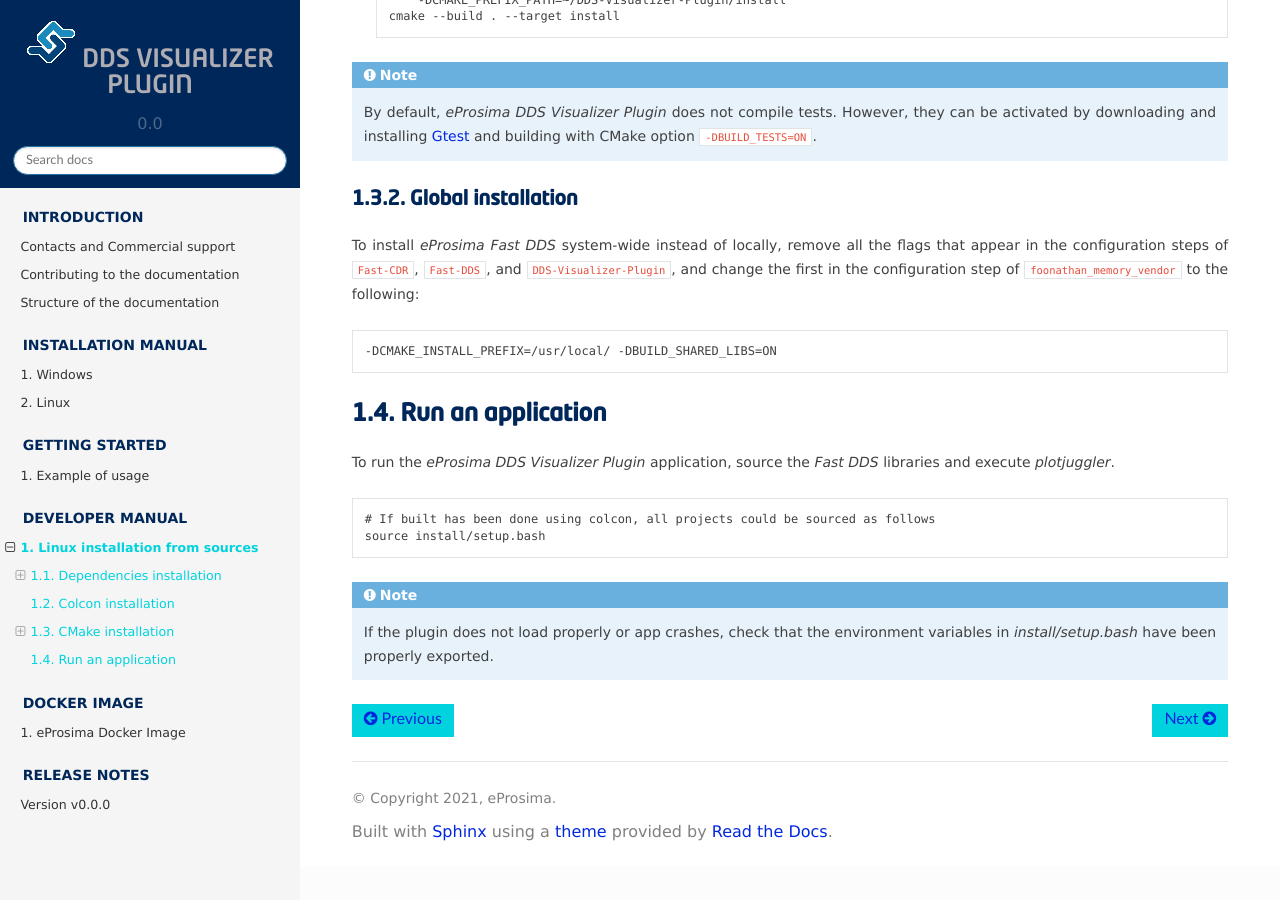
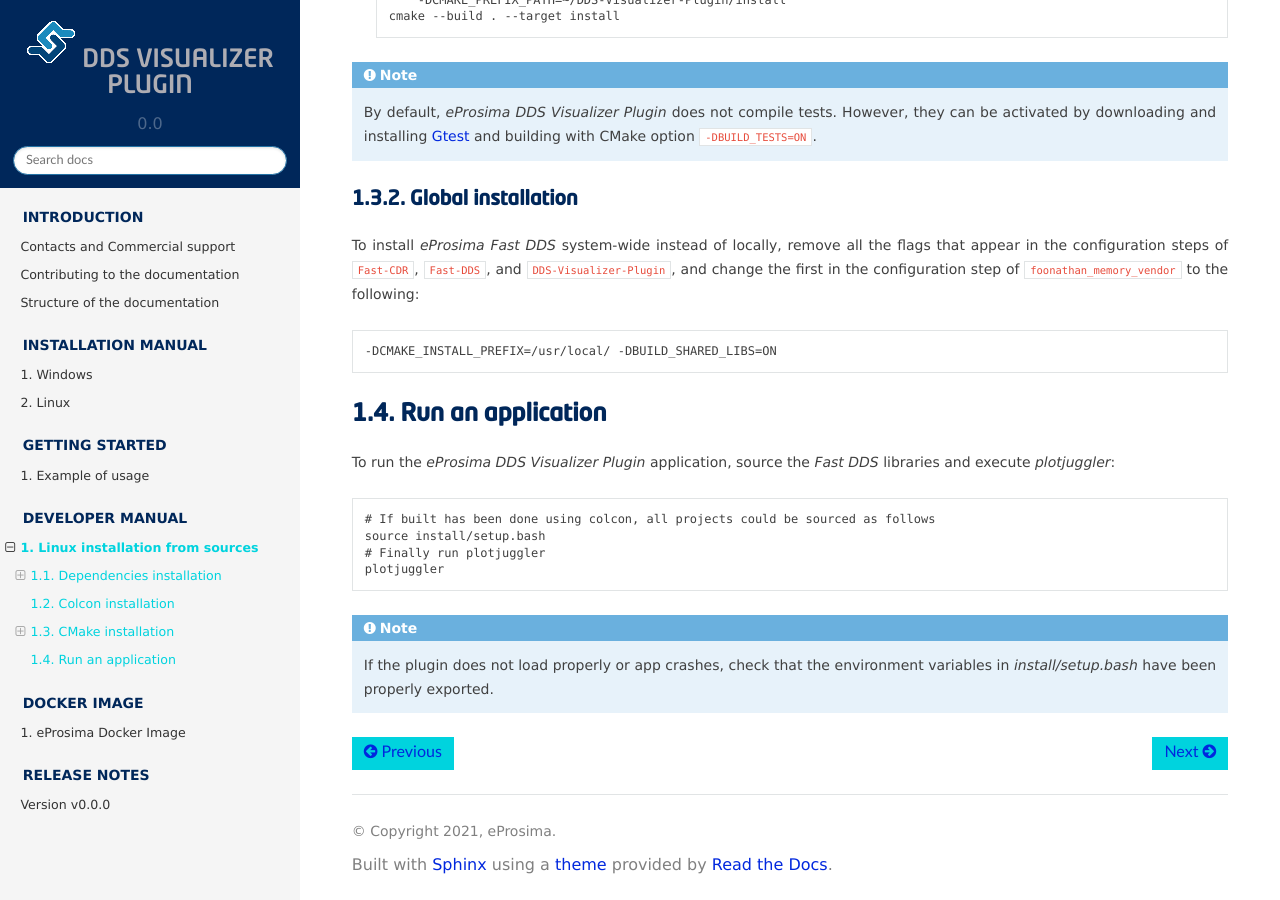
Before and after one commit to eProsima/fastdds-visualizer-plugin, a Sphinx documentation site: the page built from docs/rst/developer_manual/installation/sources/linux.rst, in a window 1280 px wide and 900 px high, scrolled down 4538 px. Built offline with Sphinx 7.4.7 and the Read the Docs theme 2.0.0, drawn with Linux system fonts in a browser that asks for light colours; before the commit the page ends 5404 px from its top, so only the background shows below that.

Commit message:
Snippet plotjuggler
Signed-off-by: Anton Rey <aanton.rv@gmail.com>

```diff
--- a/docs/rst/developer_manual/installation/sources/linux.rst
+++ b/docs/rst/developer_manual/installation/sources/linux.rst
@@ -303,14 +303,17 @@ Run an application
 ==================
 
 To run the *eProsima DDS Visualizer Plugin* application, source the *Fast DDS* libraries
-and execute `plotjuggler`.
-
-.. TODO #15077. Explain how to run plotjuggler and import this plugin
+and execute `plotjuggler`:
 
 .. code-block:: bash
 
     # If built has been done using colcon, all projects could be sourced as follows
     source install/setup.bash
+    # Finally run plotjuggler
+    plotjuggler
+
+
+.. TODO #15077. Explain how to run plotjuggler and import this plugin
 
 .. note::
 
```
